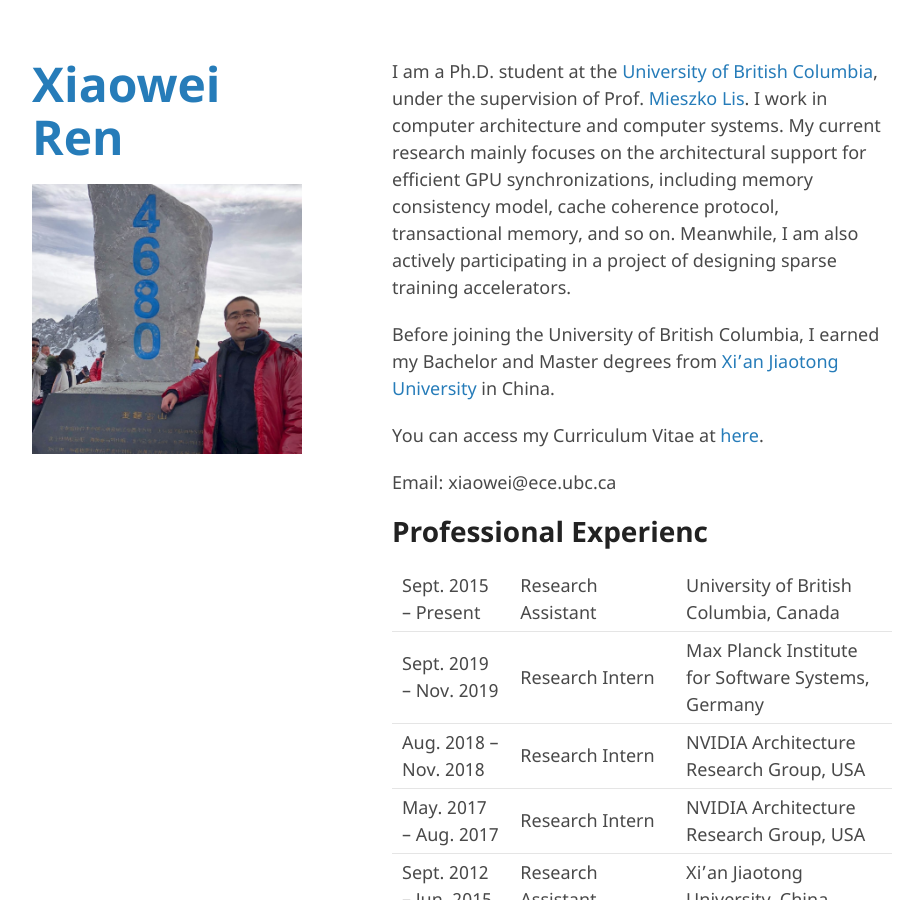
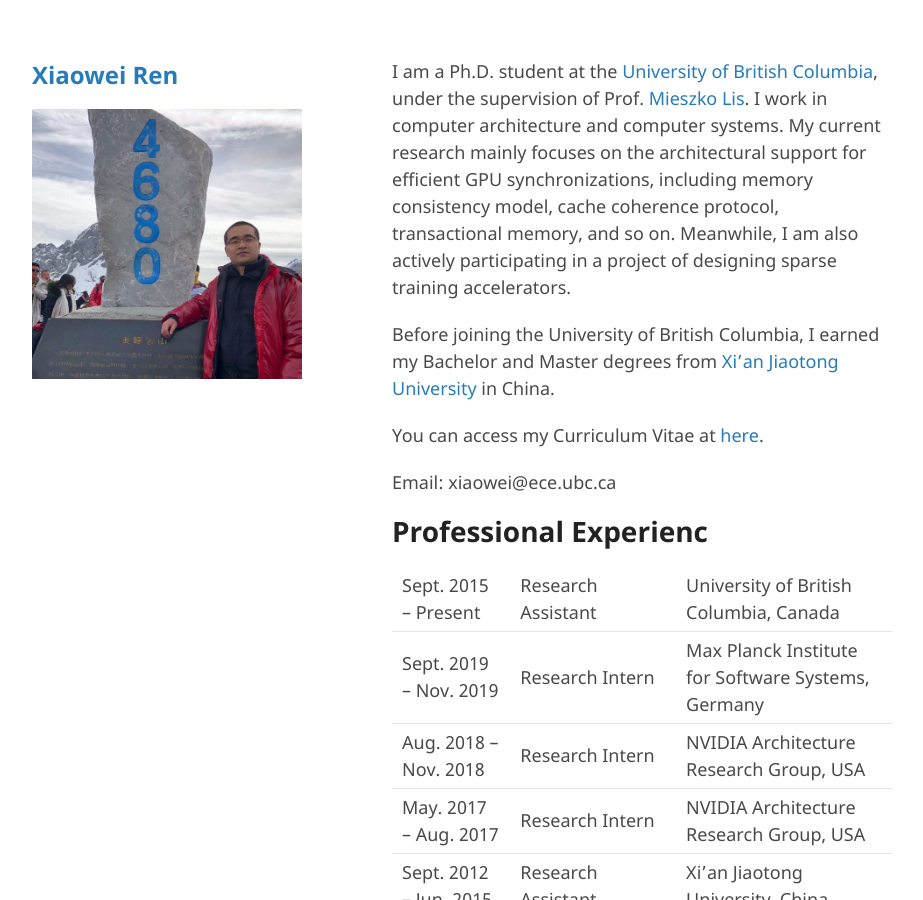
Before and after one commit to ericrxw/xiaoweiren, a Jekyll site: the page built from index.md, in a window 1280 px wide and 900 px high. Shown: the whole window, without its empty margins (178-1101 px from the left). Built offline with Jekyll 4.4.1, drawn with Linux system fonts in a browser that asks for light colours; our own code applies the rules of GitHub Pages for plain Markdown files; the repository's description, which GitHub fills in, is left out.

Commit message:
layout agjustment

```diff
--- a/_layouts/default.html
+++ b/_layouts/default.html
@@ -14,7 +14,7 @@
   <body>
     <div class="wrapper">
       <header>
-	<h1><a href="{{ "/" | absolute_url }}"><font size="20">{{ site.title | default: site.github.repository_name }}</a></h1></font>
+	<h1><a href="{{ "/" | absolute_url }}"><font size="+2">{{ site.title | default: site.github.repository_name }}</a></h1></font>
 
         {% if site.logo %}
           <img src="{{site.logo | relative_url}}" alt="Logo" />
```
